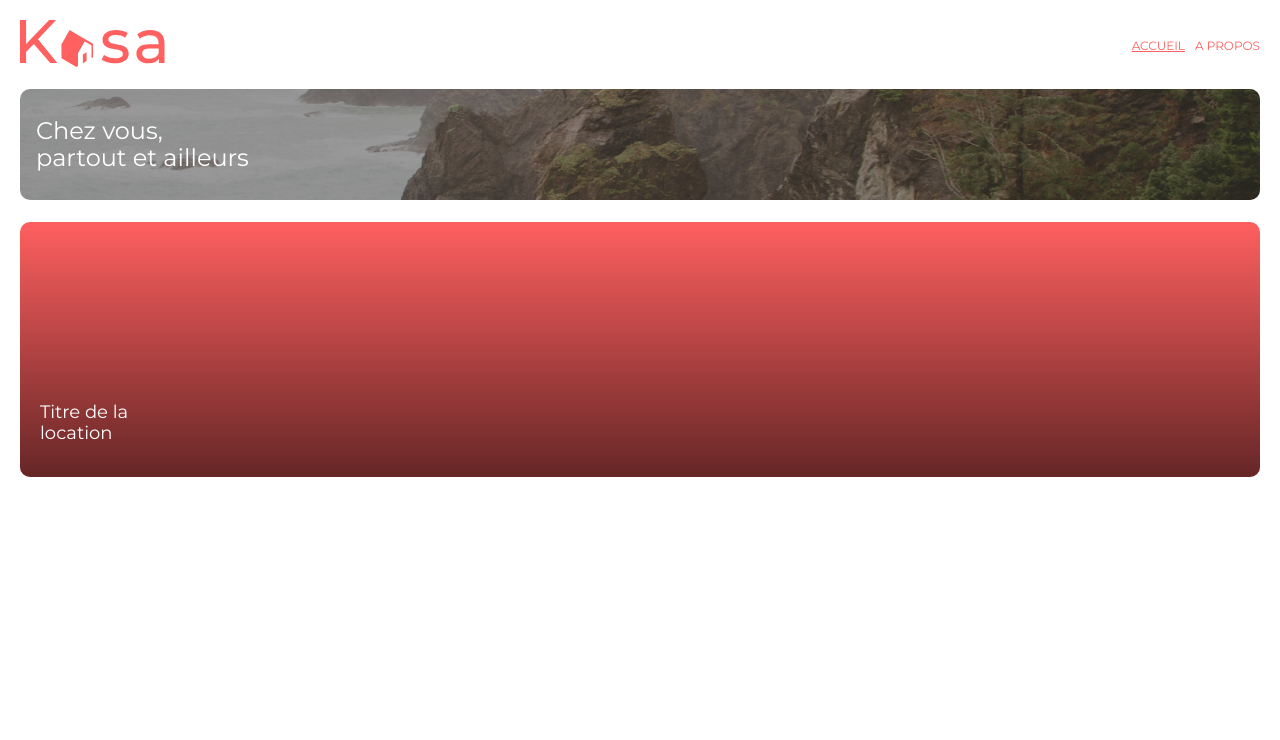
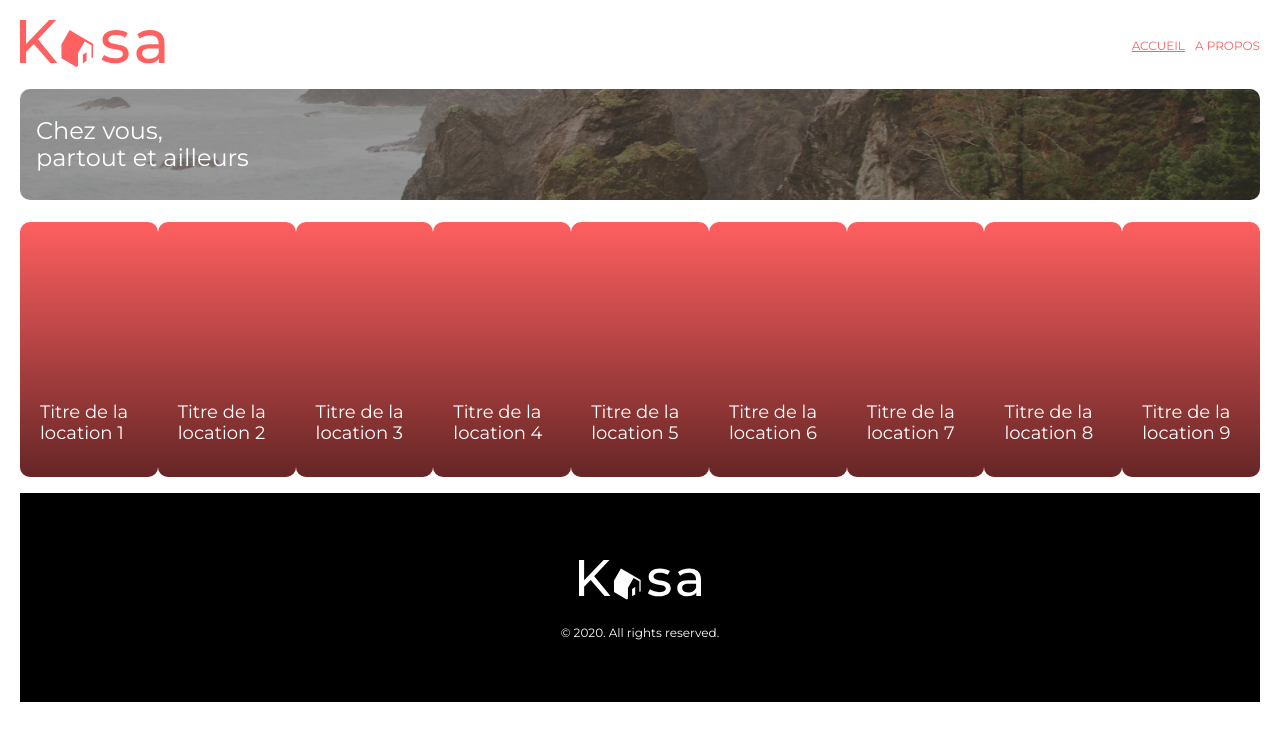
Before and after one commit to lostmart/react-ksa, a React (Create React App) app: page / in a window 1280 px wide. Shown: the top 740 px of the page. Built offline with nearby package versions, Linux system fonts and the light colour scheme.

Commit message:
footer and about page

```diff
--- /dev/null
+++ b/src/components/Footer.jsx
@@ -0,0 +1,16 @@
+import styles from './Footer.module.scss'
+import logo from '../assets/kasa-logo-footer.svg'
+import { NavLink } from 'react-router-dom'
+
+const Footer = () => {
+	return (
+		<footer className={styles.footer}>
+			<NavLink to="/">
+				<img src={logo} alt="" />
+			</NavLink>
+			<p>&#169; 2020. All rights reserved.</p>
+		</footer>
+	)
+}
+
+export default Footer
--- /dev/null
+++ b/src/components/Footer.module.scss
@@ -0,0 +1,21 @@
+.footer {
+	background-color: black;
+	display: flex;
+	flex-direction: column;
+	align-items: center;
+	justify-content: flex-end;
+	height: 209px;
+	margin-top: 1em;
+	position: relative;
+	bottom: 0;
+
+	img {
+		max-width: 122px;
+	}
+
+	p {
+		font-size: 12px;
+		margin-bottom: 62px;
+		margin-top: 22px;
+	}
+}
--- a/src/layouts/RootLayout.jsx
+++ b/src/layouts/RootLayout.jsx
@@ -1,5 +1,6 @@
  import { Outlet } from 'react-router-dom'
 import Header from '../components/Header'
+import Footer from '../components/Footer'
 
 
 const RootLayout = () => {
@@ -9,6 +10,7 @@ const RootLayout = () => {
 			<main>
 				<Outlet />
 			</main>
+			<Footer />
 		</div>
 	)
 }
--- a/src/pages/About/index.jsx
+++ b/src/pages/About/index.jsx
@@ -1,10 +1,11 @@
 import React from 'react'
+import Banner from '../../components/Banner.jsx'
 
 const About = () => {
 	return (
-		<div>
-			<h2>About KASA</h2>
-		</div>
+		<section>
+			<Banner />
+		</section>
 	)
 }
 
--- a/src/pages/Home/index.jsx
+++ b/src/pages/Home/index.jsx
@@ -4,11 +4,15 @@ import Banner from '../../components/Banner.jsx'
 import Card from '../../components/Card.jsx'
 
 const Home = () => {
+	const cards = [1, 2, 3, 4, 5, 6, 7, 8, 9]
+	const listItems = cards.map((card, indx) => {
+		return <Card key={indx} title={`Titre de la location ${card}`} />
+	})
 	return (
-		<div className="home">
+		<section className={styles.home}>
 			<Banner title="Chez vous, partout et ailleurs" />
-			<Card title="Titre de la location" />
-		</div>
+			<div className={styles.home__cardContainer}>{listItems}</div>
+		</section>
 	)
 }
 
--- a/src/pages/Home/index.module.scss
+++ b/src/pages/Home/index.module.scss
@@ -1,3 +1,16 @@
-.title{
-    color: brown;
+@mixin responsive($breakpoint) {
+	@media only screen and (min-width: $breakpoint) {
+		@content;
+	}
 }
+.home {
+	&__cardContainer {
+		display: flex;
+		flex-direction: column;
+		align-items: center;
+
+		@include responsive(768px) {
+			flex-direction: row;
+		}
+	}
+}
```
Also changed, not shown: src/assets/kasa-about.jpg (added), src/assets/kasa-logo-footer.svg (added).
